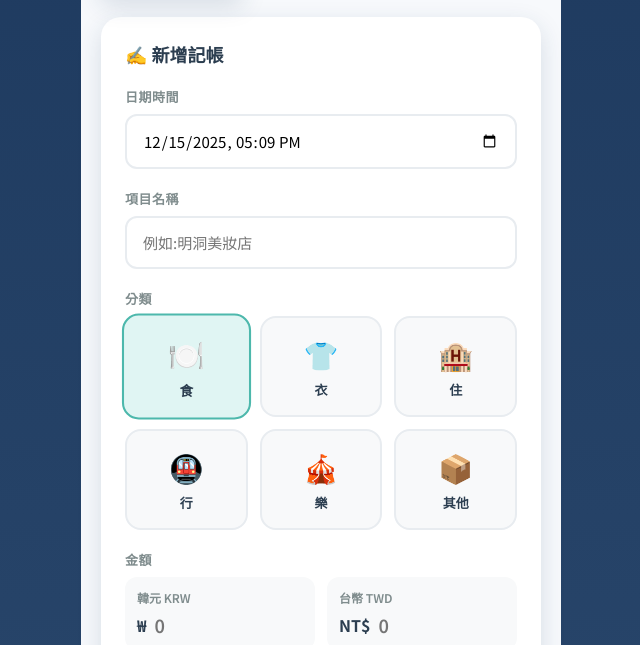
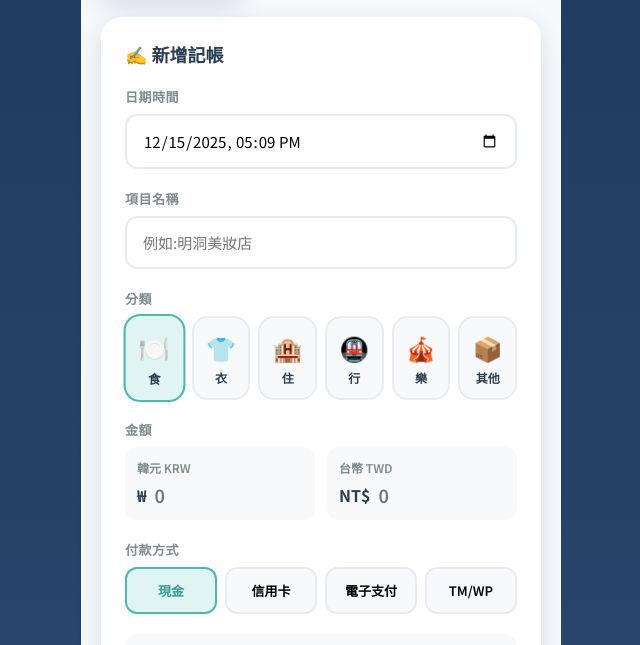
Before and after one commit to Snowmanyo/kor-money, a plain HTML site: page index.html in a window 1280 px wide. Shown: the part 155-800 px from the top of the page, without its empty margins (319-959 px from the left). Drawn offline with Linux system fonts and the light colour scheme.

Commit message:
Add files via upload

```diff
--- a/index.html
+++ b/index.html
@@ -120,11 +120,11 @@
 
         .tab-content {
             display: none;
-            animation: fadeIn 0.4s ease;
         }
 
         .tab-content.active {
             display: block;
+            animation: fadeIn 0.3s ease;
         }
 
         /* 卡片樣式 */
@@ -134,7 +134,7 @@
             padding: 24px;
             box-shadow: var(--shadow);
             margin-bottom: 16px;
-            animation: slideUp 0.4s ease;
+            animation: fadeIn 0.3s ease;
         }
 
         .card-title {
@@ -232,6 +232,12 @@
             gap: 12px;
         }
 
+        .category-grid-horizontal {
+            display: grid;
+            grid-template-columns: repeat(6, 1fr);
+            gap: 8px;
+        }
+
         .category-option {
             position: relative;
         }
@@ -245,7 +251,7 @@
             flex-direction: column;
             align-items: center;
             justify-content: center;
-            padding: 16px 8px;
+            padding: 12px 6px;
             background: #F8F9FA;
             border: 2px solid #E8ECF0;
             border-radius: 16px;
@@ -260,12 +266,12 @@
         }
 
         .category-icon {
-            font-size: 28px;
-            margin-bottom: 6px;
+            font-size: 24px;
+            margin-bottom: 4px;
         }
 
         .category-name {
-            font-size: 13px;
+            font-size: 12px;
             font-weight: 600;
             color: var(--text-dark);
         }
@@ -560,7 +566,7 @@
             box-shadow: 0 4px 12px rgba(0,0,0,0.08);
             border-left: 4px solid var(--teal);
             transition: all 0.3s ease;
-            animation: slideInLeft 0.4s ease;
+            animation: fadeIn 0.3s ease;
         }
 
         .expense-card:hover {
@@ -681,7 +687,7 @@
             margin-bottom: 12px;
             box-shadow: 0 4px 12px rgba(0,0,0,0.08);
             transition: all 0.3s ease;
-            animation: slideUp 0.4s ease;
+            animation: fadeIn 0.3s ease;
         }
 
         .shopping-card.purchased {
@@ -1206,7 +1212,7 @@
 
                     <div class="form-group">
                         <label class="form-label">分類</label>
-                        <div class="category-grid">
+                        <div class="category-grid-horizontal">
                             <div class="category-option">
                                 <input type="radio" name="category" value="食" id="cat-food" checked>
                                 <label for="cat-food">
```
